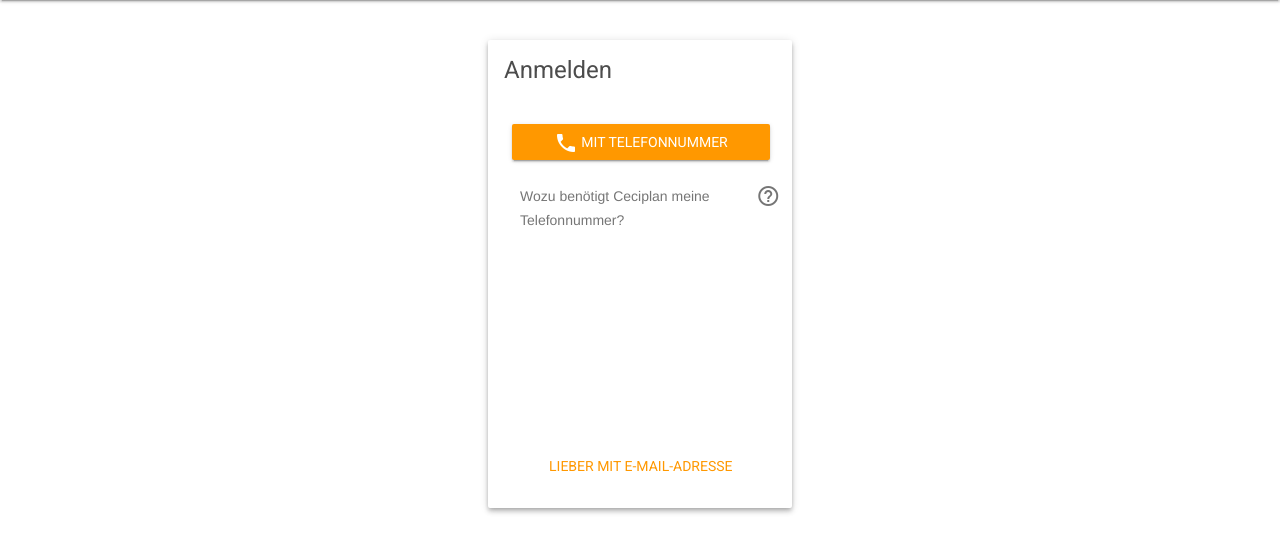
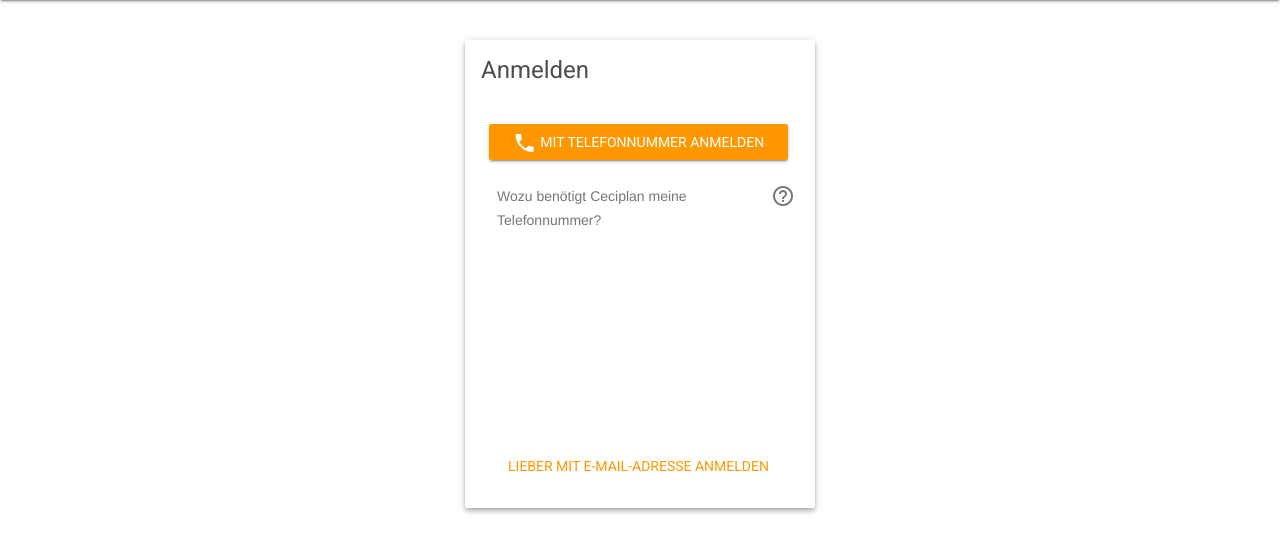
Before and after one commit to leonardpieper/leonardpieper.github.io, a PHP site: page /e/login.html in a window 1280 px wide. Shown: the part 64-617 px from the top of the page. Run offline with PHP 8.4, Linux system fonts and the light colour scheme; some libraries are stand-ins or nearby versions.

Commit message:
Krten werden jetzt in allen Bildschirmbreiten richtig dargestellt

```diff
--- a/e/content/login.html
+++ b/e/content/login.html
@@ -1,4 +1,4 @@
-<div class="mdl-card mdl-shadow--4dp android-main android-card-fab mdl-cell--3-col-desktop mdl-cell-5-tablet">
+<div class="mdl-card mdl-shadow--4dp android-main card-basic android-card-fab mdl-cell--3-col-desktop mdl-cell-5-tablet">
     <div class="mdl-card__title">
         <h2 class="mdl-card__title-text">Anmelden</h2>
     </div>
@@ -25,7 +25,7 @@
 
         <!--Text und Bild sollen nebeneinander stehen-->
         <div class="mdl-grid" id="login_div_datenschutz">
-            <p class="mdl-cell mdl-cell--11-col mdl-cell--3-col-phone">Wozu benötigt Ceciplan meine Telefonnummer?</p>
+            <p class="mdl-cell mdl-cell--11-col mdl-cell--6-col-tablet mdl-cell--3-col-phone">Wozu benötigt Ceciplan meine Telefonnummer?</p>
             <i class="material-icons mdl-cell mdl-cell--1-col">help_outline</i>
         </div>
 
--- a/e/style/styles.css
+++ b/e/style/styles.css
@@ -489,6 +489,11 @@ a{
 /*Buttons*/
 .mdl-button--accent.mdl-button--accent{
   color: #FF9800;
+}
+
+/*Cards*/
+.card-basic{
+  min-width: 350px;
 }
 
 /*
```
